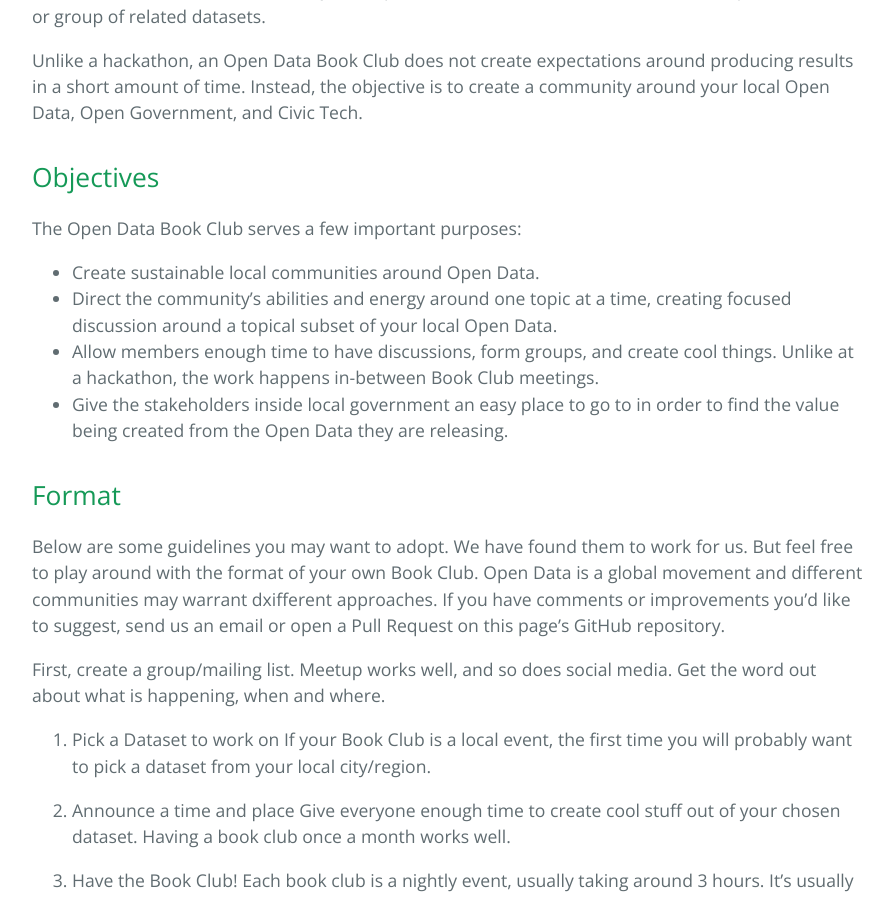
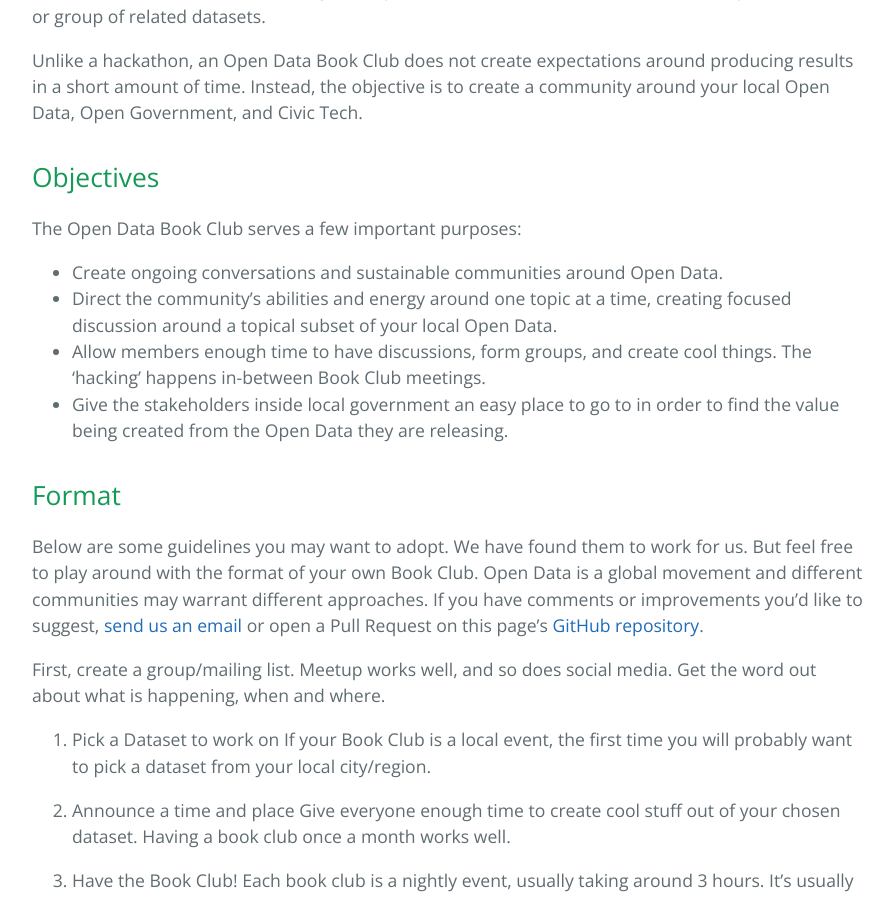
Before and after one commit to deniszgonjanin/opendatabook.club, a Jekyll site: the page built from index.md, in a window 1280 px wide and 900 px high, scrolled down 500 px. Shown: the whole window, without its empty margins (192-1085 px from the left). Built offline with Jekyll 4.4.1, drawn with Linux system fonts in a browser that asks for light colours.

Commit message:
more touchups

```diff
--- a/_includes/content.md
+++ b/_includes/content.md
@@ -8,14 +8,14 @@ Unlike a hackathon, an Open Data Book Club does not create expectations around p
 ## Objectives
 The Open Data Book Club serves a few important purposes:
 
-- Create sustainable local communities around Open Data.
+- Create ongoing conversations and sustainable communities around Open Data.
 - Direct the community’s abilities and energy around one topic at a time, creating focused discussion around a topical subset of your local Open Data.
-- Allow members enough time to have discussions, form groups, and create cool things. Unlike at a hackathon, the work happens in-between Book Club meetings.
+- Allow members enough time to have discussions, form groups, and create cool things. The 'hacking' happens in-between Book Club meetings.
 - Give the stakeholders inside local government an easy place to go to in order to find the value being created from the Open Data they are releasing.
 
 
 ## Format
-Below are some guidelines you may want to adopt. We have found them to work for us. But feel free to play around with the format of your own Book Club. Open Data is a global movement and different communities may warrant dxifferent approaches. If you have comments or improvements you’d like to suggest, send us an email or open a Pull Request on this page’s GitHub repository.
+Below are some guidelines you may want to adopt. We have found them to work for us. But feel free to play around with the format of your own Book Club. Open Data is a global movement and different communities may warrant different approaches. If you have comments or improvements you’d like to suggest, [send us an email](mailto:team@opendataottawa.ca) or open a Pull Request on this page’s [GitHub repository](https://github.com/deniszgonjanin/opendatabook.club).
 
 First, create a group/mailing list. Meetup works well, and so does social media. Get the word out about what is happening, when and where.
 
```
